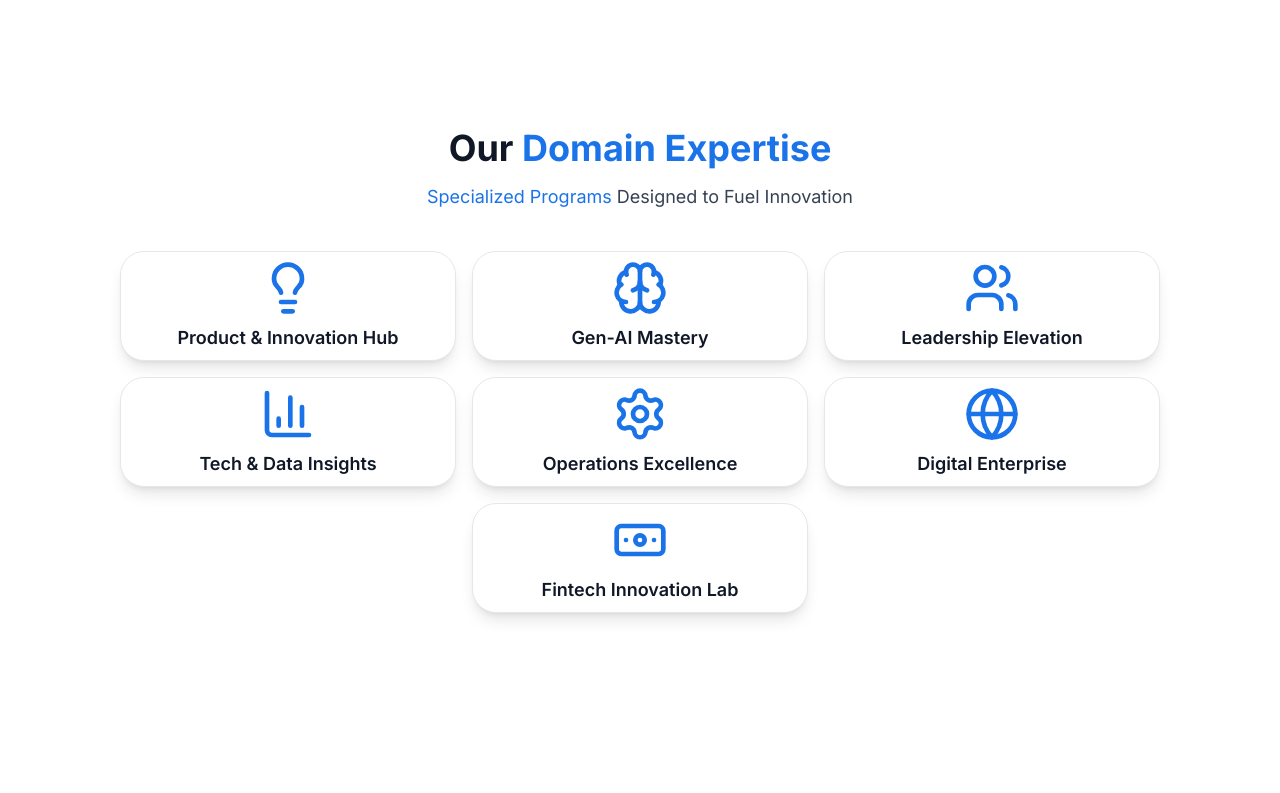
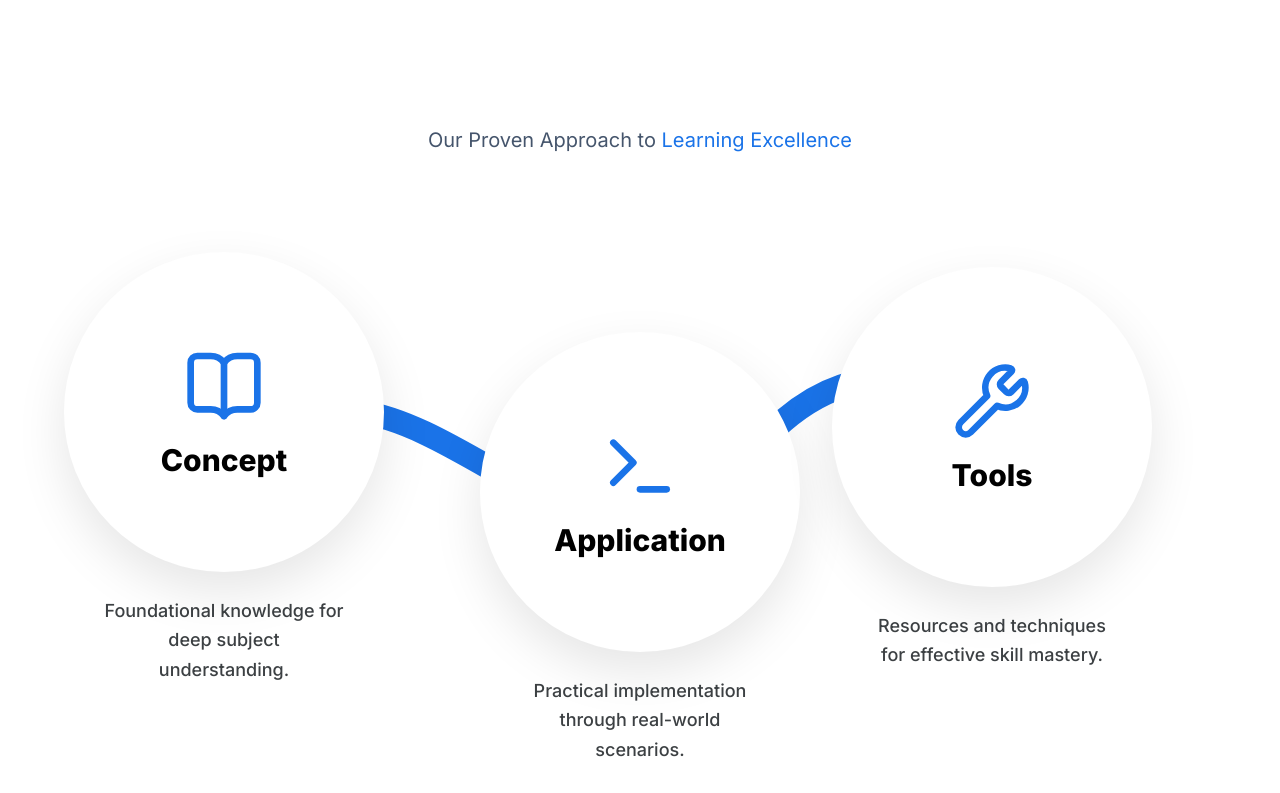
Before and after one commit to dexisworking/accredian-enterprise-clone, a Next.js app: page / in a window 1280 px wide. Shown: the part 2507-3300 px from the top of the page. Built offline with nearby package versions, Linux system fonts and the light colour scheme.

Commit message:
feat: add CAT component with interactive framework visualization

```diff
--- a/components/CAT.tsx
+++ b/components/CAT.tsx
@@ -1,54 +1,60 @@
 "use client";
 
-import { Lightbulb, Brain, Users, BarChart3, Settings, Globe, Banknote } from "lucide-react";
+import { catFramework } from "@/lib/site-data";
+import { BookOpen, Terminal, Wrench } from "lucide-react";
+
+const icons = [BookOpen, Terminal, Wrench];
 
 export function CAT() {
   return (
     <section id="cat" className="py-24 bg-white relative overflow-hidden">
-      <div className="max-w-6xl mx-auto px-4" data-cur="cursor">
-        <div className="text-center mb-10 mx-2" data-cur="cursor">
-          <h2 className="text-2xl md:text-4xl font-bold text-gray-900 leading-tight" data-cur="cursor">
-            Our<span className="text-[#1A73E8]"> Domain Expertise</span>
-          </h2>
-          <p className="text-sm sm:text-lg text-gray-700 mt-3 m-auto mx-1" data-cur="cursor">
-            <span className="text-[#1A73E8]" data-cur="cursor">Specialized Programs</span> Designed to Fuel Innovation
+      <div className="mx-auto max-w-7xl px-4 sm:px-6 lg:px-8 relative z-10">
+        <div className="text-center mb-16">
+          <p className="text-xl text-slate-600">
+            Our Proven Approach to <span className="text-[#1A73E8]">Learning Excellence</span>
           </p>
         </div>
 
-        <div className="flex flex-wrap justify-center gap-4 w-full" data-cur="cursor">
-          <div className="p-2 w-[45%] xs:w-[30%] sm:w-[30%] flex sm:flex-col justify-center items-center bg-white border border-gray-200 rounded-xl shadow-lg" data-cur="cursor">
-            <Lightbulb className="text-[#1A73E8] font-semibold w-6 h-6 sm:w-14 sm:h-14 mr-2 sm:mr-0 sm:mb-2" data-cur="cursor" />
-            <h3 className="text-[10px] sm:text-lg font-semibold text-center text-gray-900" data-cur="cursor">Product & Innovation Hub</h3>
+        <div className="relative max-w-6xl mx-auto h-[500px] flex items-center justify-center">
+          {/* Thick Wave SVG Background */}
+          <div className="absolute inset-0 w-full h-full pointer-events-none z-0">
+            <svg viewBox="0 0 1000 500" fill="none" className="w-full h-full preserve-3d">
+              <path
+                d="M100,250 C250,50 450,450 600,250 C750,50 900,250 950,250"
+                stroke="#1A73E8"
+                strokeWidth="24"
+                strokeLinecap="round"
+                className="opacity-100"
+              />
+            </svg>
           </div>
 
-          <div className="p-2 w-[45%] xs:w-[30%] sm:w-[30%] flex sm:flex-col justify-center items-center bg-white border border-gray-200 rounded-xl shadow-lg" data-cur="cursor">
-            <Brain className="text-[#1A73E8] font-semibold w-6 h-6 sm:w-14 sm:h-14 mr-2 sm:mr-0 sm:mb-2" data-cur="cursor" />
-            <h3 className="text-[10px] sm:text-lg font-semibold text-center text-gray-900" data-cur="cursor">Gen-AI Mastery</h3>
-          </div>
+          <div className="flex flex-col lg:flex-row items-center justify-between w-full relative z-10 gap-0">
+            {catFramework.map((item, i) => {
+              const Icon = icons[i] || BookOpen;
+              const offset = i === 1 ? 'lg:translate-y-20' : i === 2 ? 'lg:-translate-x-16' : '';
+              const negativeMargin = i > 0 ? 'lg:-ml-24' : '';
 
-          <div className="p-2 w-[45%] xs:w-[30%] sm:w-[30%] flex sm:flex-col justify-center items-center bg-white border border-gray-200 rounded-xl shadow-lg">
-            <Users className="text-[#1A73E8] font-semibold w-6 h-6 sm:w-14 sm:h-14 mr-2 sm:mr-0 sm:mb-2" />
-            <h3 className="text-[10px] sm:text-lg font-semibold text-center text-gray-900">Leadership Elevation</h3>
-          </div>
+              return (
+                <div key={item.title} className={`flex flex-col items-center text-center group ${offset} ${negativeMargin}`}>
+                  <div className="relative mb-6">
+                    {/* Large Overlapping Circles */}
+                    <div className="w-[280px] h-[280px] sm:w-[320px] sm:h-[320px] rounded-full border-[12px] border-white flex items-center justify-center bg-white shadow-[0_20px_50px_rgba(0,0,0,0.1)] group-hover:scale-105 transition-transform duration-500 relative z-20">
+                      <div className="flex flex-col items-center">
+                         <Icon size={80} className="text-[#1A73E8] mb-4" />
+                         <h3 className="text-3xl font-extrabold text-[#000000]">
+                           {item.title}
+                         </h3>
+                      </div>
+                    </div>
+                  </div>
 
-          <div className="p-2 w-[45%] xs:w-[30%] sm:w-[30%] flex sm:flex-col justify-center items-center bg-white border border-gray-200 rounded-xl shadow-lg" data-cur="cursor">
-            <BarChart3 className="text-[#1A73E8] font-semibold w-6 h-6 sm:w-14 sm:h-14 mr-2 sm:mr-0 sm:mb-2" />
-            <h3 className="text-[10px] sm:text-lg font-semibold text-center text-gray-900">Tech & Data Insights</h3>
-          </div>
-
-          <div className="p-2 w-[45%] xs:w-[30%] sm:w-[30%] flex sm:flex-col justify-center items-center bg-white border border-gray-200 rounded-xl shadow-lg" data-cur="cursor">
-            <Settings className="text-[#1A73E8] font-semibold w-6 h-6 sm:w-14 sm:h-14 mr-2 sm:mr-0 sm:mb-2" />
-            <h3 className="text-[10px] sm:text-lg font-semibold text-center text-gray-900">Operations Excellence</h3>
-          </div>
-
-          <div className="p-2 w-[45%] xs:w-[30%] sm:w-[30%] flex sm:flex-col justify-center items-center bg-white border border-gray-200 rounded-xl shadow-lg">
-            <Globe className="text-[#1A73E8] font-semibold w-6 h-6 sm:w-14 sm:h-14 mr-2 sm:mr-0 sm:mb-2" />
-            <h3 className="text-[10px] sm:text-lg font-semibold text-center text-gray-900">Digital Enterprise</h3>
-          </div>
-
-          <div className="p-2 w-[45%] xs:w-[30%] sm:w-[30%] flex sm:flex-col justify-center items-center bg-white border border-gray-200 rounded-xl shadow-lg">
-            <Banknote className="text-[#1A73E8] font-semibold w-6 h-6 sm:w-14 sm:h-14 mr-2 sm:mr-0 sm:mb-2" />
-            <h3 className="text-[10px] sm:text-lg font-semibold text-center text-gray-900">Fintech Innovation Lab</h3>
+                  <p className="text-lg text-[#3C4043] leading-relaxed max-w-[240px] font-medium">
+                    {item.description}
+                  </p>
+                </div>
+              );
+            })}
           </div>
         </div>
       </div>
```
